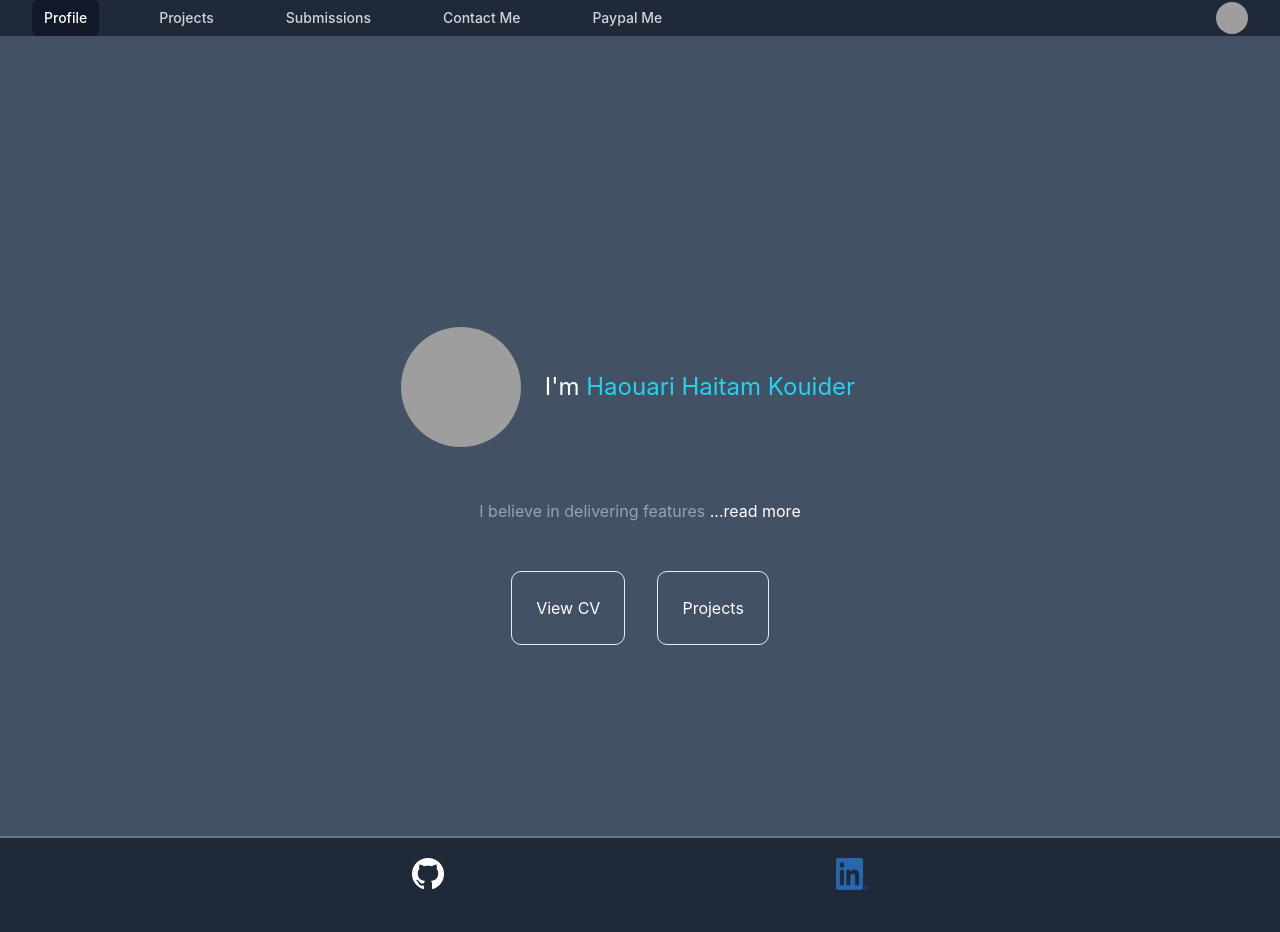
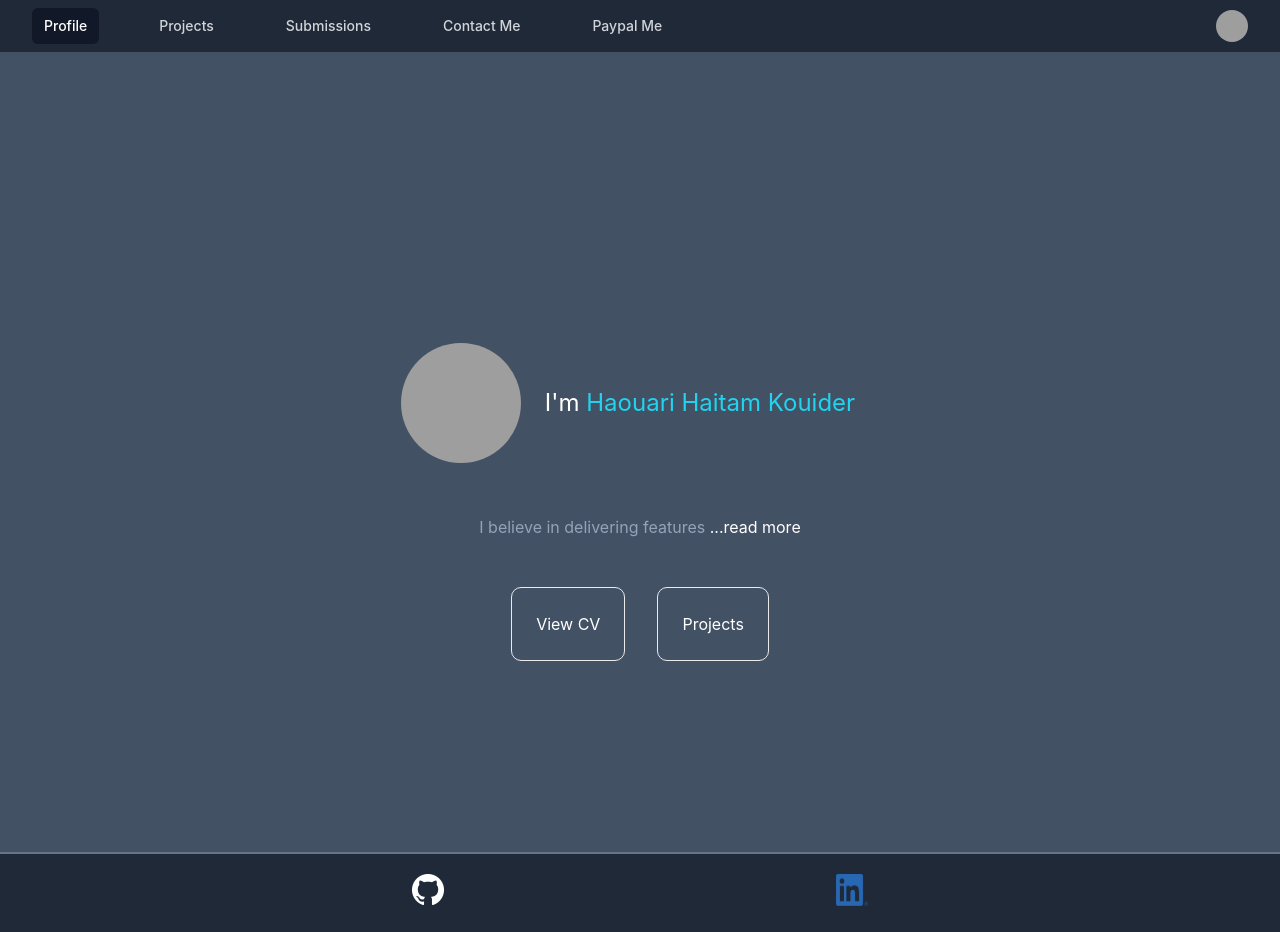
Before and after one commit to haouarihk/haouarihk.github.io, a Next.js app: page / in a window 1280 px wide. Built offline with nearby package versions, Linux system fonts and the light colour scheme; grey boxes are pictures that could not be loaded.

Commit message:
low sized navbar

```diff
--- a/components/navbar/index.tsx
+++ b/components/navbar/index.tsx
@@ -24,22 +24,23 @@ const OpenedVariants: Variants = {
   }
 }
 
+const linksx = links.map((link) => (
+  <NavItem key={link.to} to={link.to}>
+    {link.name}
+  </NavItem>
+))
+
 
 const NavBar = () => {
   const [opened, setOpened] = useState(false);
 
   const toggleOpened = () => setOpened(!opened);
 
-  const linksx = links.map((link) => (
-    <NavItem key={link.to} to={link.to}>
-      {link.name}
-    </NavItem>
-  ))
 
   return (
     <AnimatePresence >
       <div className="z-20 bg-gray-800 select-none">
-        <div className="px-2 mx-auto max-w-7xl sm:px-6 lg:px-8">
+        <div className="p-2 mx-auto max-w-7xl sm:px-6 lg:px-8">
           <div className="flex relative justify-between items-center h-16 md:h-auto">
             <div className="flex absolute inset-y-0 left-0 items-center md:hidden">
               {/* <!-- Mobile menu button--> */}
@@ -92,6 +93,7 @@ const NavBar = () => {
                   {linksx}
                 </div>
               </div>
+
             </div>
             <div className="flex right-0 items-center sm:static sm:pr-0">
               {/* <DarkThemeButton /> */}
@@ -109,7 +111,6 @@ const NavBar = () => {
             {linksx}
 
           </motion.div>
-
         </div>
       </div>
     </AnimatePresence>
```
